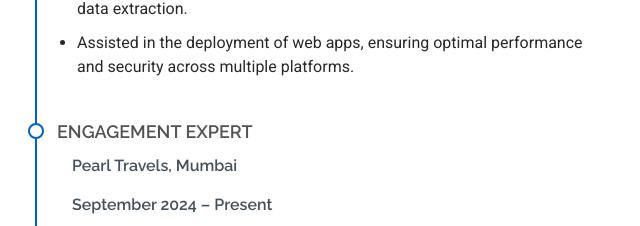
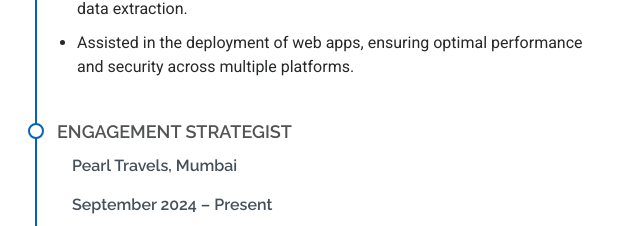
Before and after one commit to henilshah2/resume, a plain HTML site: page index.html in a window 1280 px wide. Shown: the part 3079-3305 px from the top of the page, 137-777 px from the left. Drawn offline with Linux system fonts and the light colour scheme.

Commit message:
Update index.html

```diff
--- a/index.html
+++ b/index.html
@@ -263,7 +263,7 @@
             </div>
 
             <div class="resume-item">
-              <h4>Engagement Expert</h4>
+              <h4>Engagement Strategist</h4>
               <h5>Pearl Travels, Mumbai</h5> <br>
               <h5>September 2024 – Present</h5>
               <ul>
```
